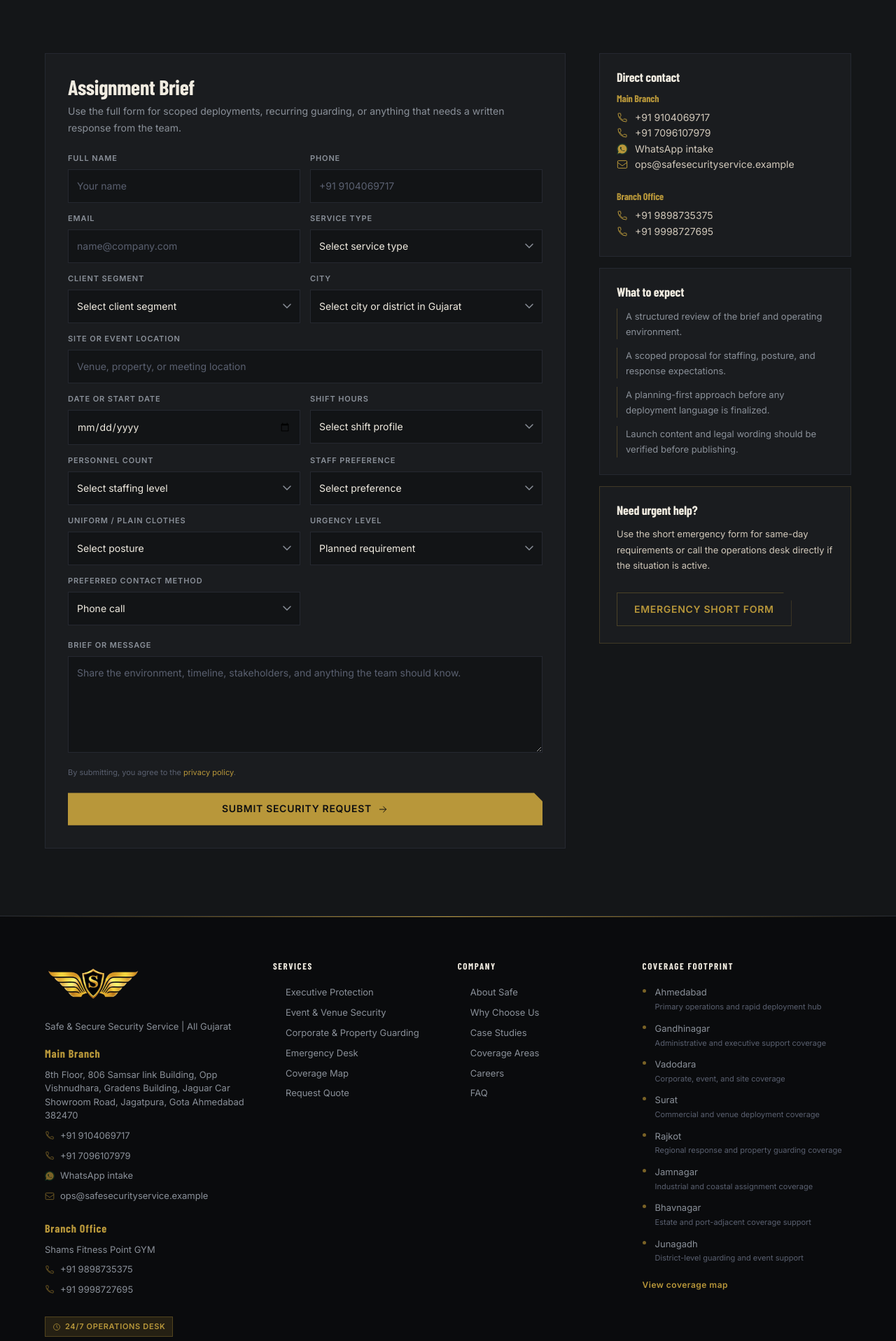
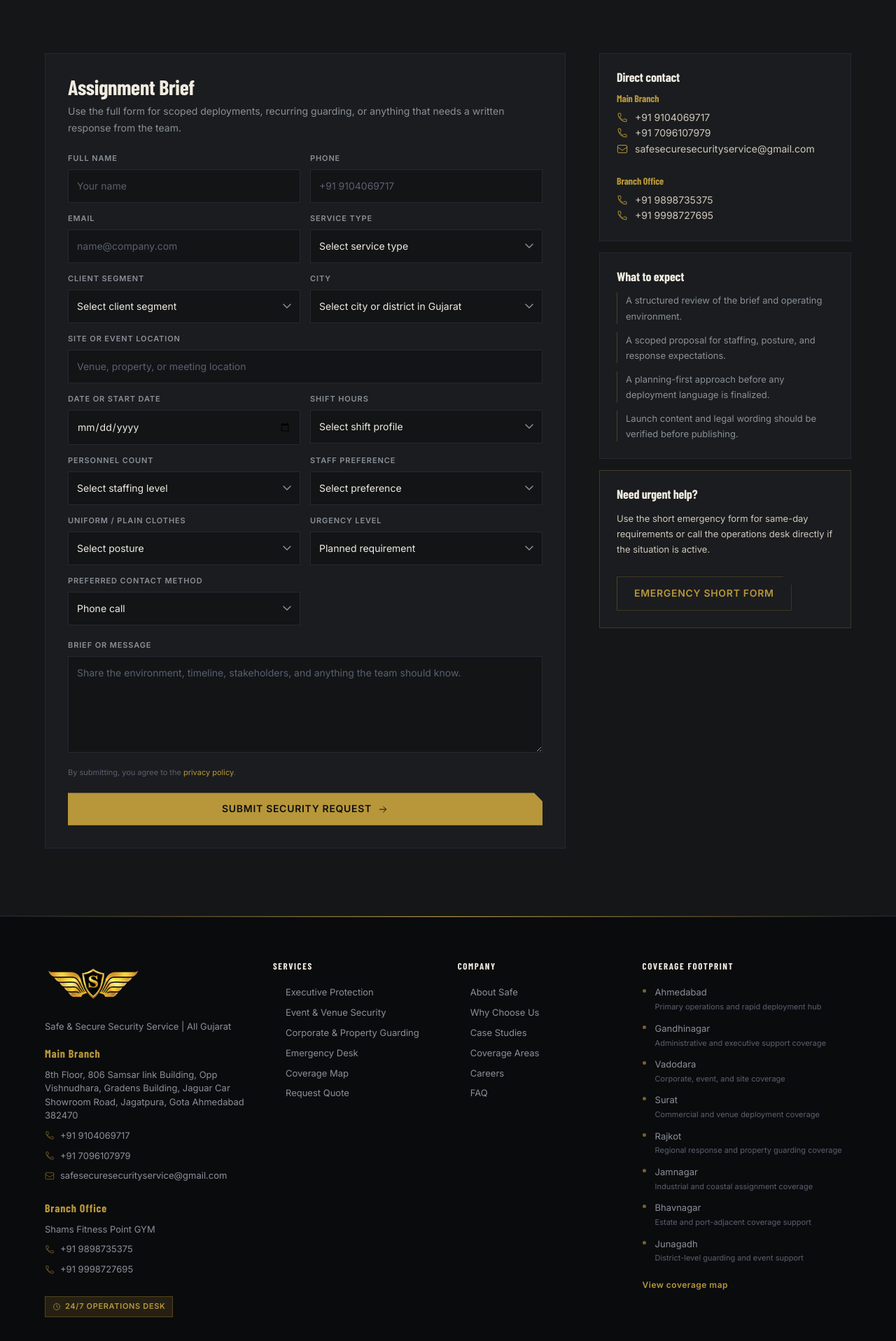
Before and after one commit to SHAIKH-AZAZ/safe-secure-security, a Next.js app: page /contact in a window 1280 px wide. Shown: the part 546-2463 px from the top of the page at 70% size. Built offline with nearby package versions, Linux system fonts and the light colour scheme; a web font is replaced by a local one.

Commit message:
email fix and number change

```diff
--- a/components/contact/ContactPageClient.tsx
+++ b/components/contact/ContactPageClient.tsx
@@ -414,10 +414,6 @@
                         {phone}
                       </a>
                     ))}
-                    <a href={SITE.whatsappUrl} target="_blank" rel="noopener noreferrer" className={styles.contactItem}>
-                      <IconWhatsapp size={16} />
-                      WhatsApp intake
-                    </a>
                     <a href={`mailto:${SITE.email}`} className={styles.contactItem}>
                       <IconEmail size={16} />
                       {SITE.email}
--- a/components/ui/Footer.tsx
+++ b/components/ui/Footer.tsx
@@ -6,7 +6,6 @@
   IconEmail,
   IconLocation,
   IconPhone,
-  IconWhatsapp,
 } from '@/components/icons';
 import { CITIES } from '@/lib/constants';
 import { SITE } from '@/lib/site';
@@ -66,10 +65,6 @@
                   {phone}
                 </a>
               ))}
-              <a href={SITE.whatsappUrl} className={styles.contactItem} target="_blank" rel="noopener noreferrer">
-                <IconWhatsapp size={14} />
-                WhatsApp intake
-              </a>
               <a href={`mailto:${SITE.email}`} className={styles.contactItem}>
                 <IconEmail size={14} />
                 {SITE.email}
--- a/lib/site.ts
+++ b/lib/site.ts
@@ -5,8 +5,9 @@
   legalName: 'Safe & Security Service',
   shortName: 'Safe',
   url: 'https://safesecurityservice.example',
-  email: 'ops@safesecurityservice.example',
+  email: 'safesecuresecurityservice@gmail.com',
   careersEmail: 'careers@safesecurityservice.example',
+
   phoneDisplay: '+91 9104069717',
   phoneHref: 'tel:+919104069717',
   phoneRaw: '+919104069717',
```
